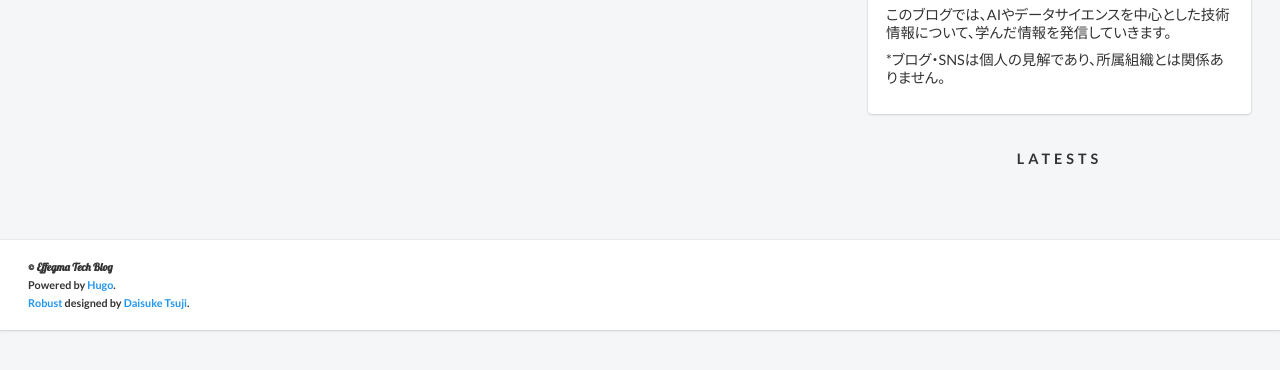
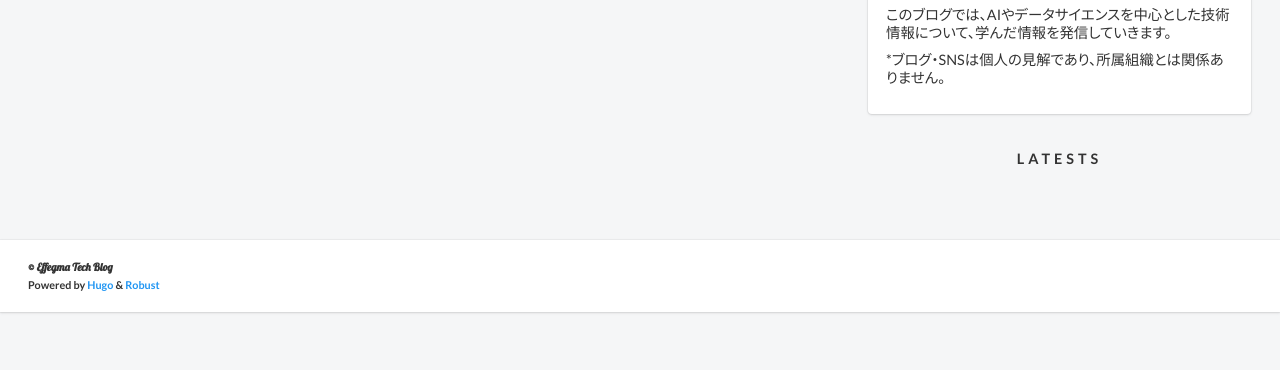
Before and after one commit to effegma-ai/effegma-ai.github.io, a plain HTML site: page 404.html in a window 1280 px wide. Shown: the part 406-776 px from the top of the page. Drawn offline with nearby package versions, Linux system fonts and the light colour scheme.

Commit message:
deploy: effegma-ai/tech-blog-local@888d26867a45833121fc0566da495f8fbfd8dcee

```diff
--- a/404.html
+++ b/404.html
@@ -62,8 +62,7 @@ AI/データサイエンスを中心とした技術情報をお届け！
 <div class=l-container>
 <p><span class=h-logo>&copy; Effegma Tech Blog</span></p>
 <aside>
-<p>Powered by <a href=https://gohugo.io/>Hugo</a>.</p>
-<p><a href=https://github.com/dim0627/hugo_theme_robust>Robust</a> designed by <a href=http://yet.unresolved.xyz/>Daisuke Tsuji</a>.</p>
+<p>Powered by <a href=https://gohugo.io/>Hugo</a> & <a href=https://github.com/effegma-ai/hugo_theme_robust>Robust</a></p>
 </aside>
 </div>
 </footer>
```
Also changed, not shown: categories/index.html (+1 -2 lines), index.html (+1 -2 lines), tags/index.html (+1 -2 lines), ads.txt (added).
